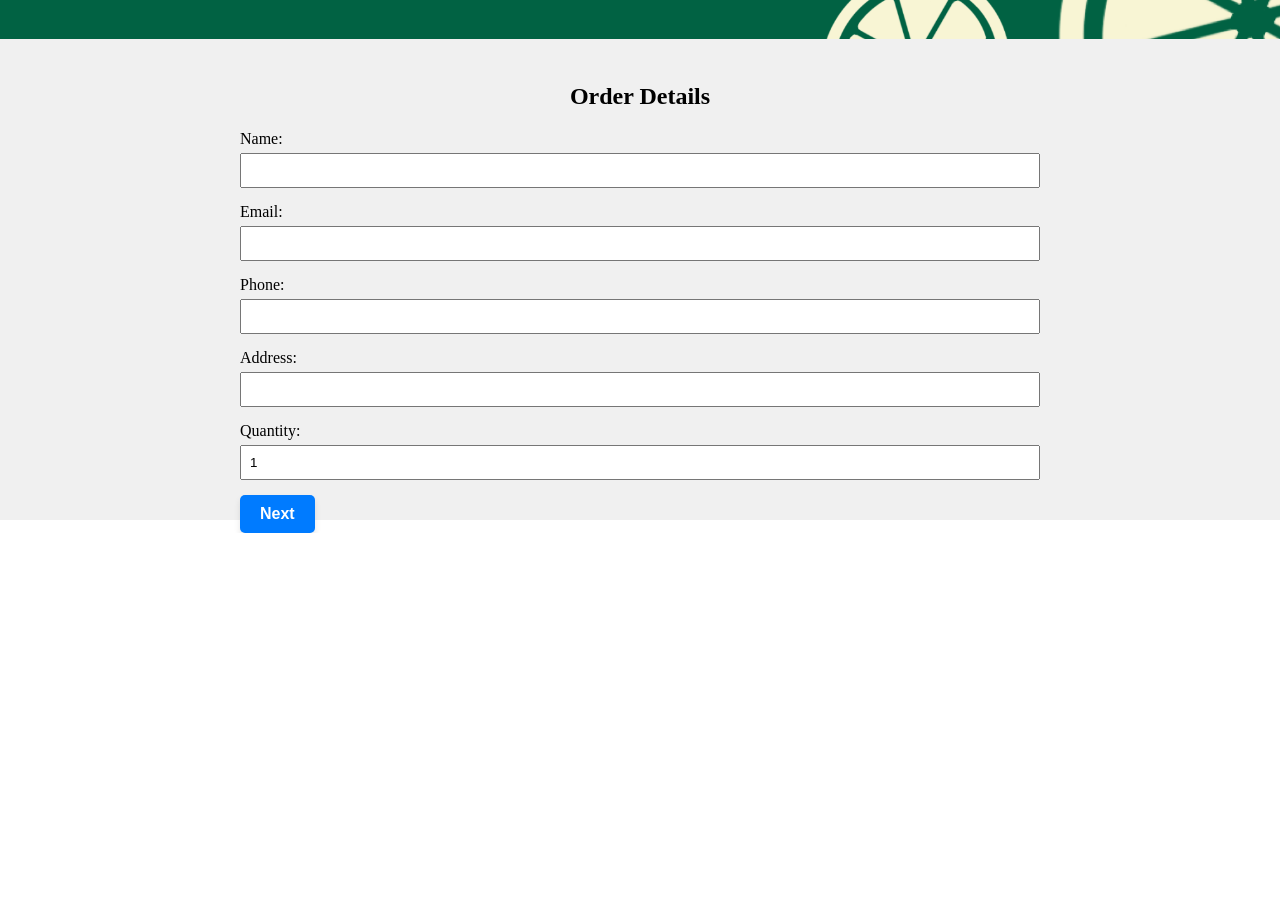
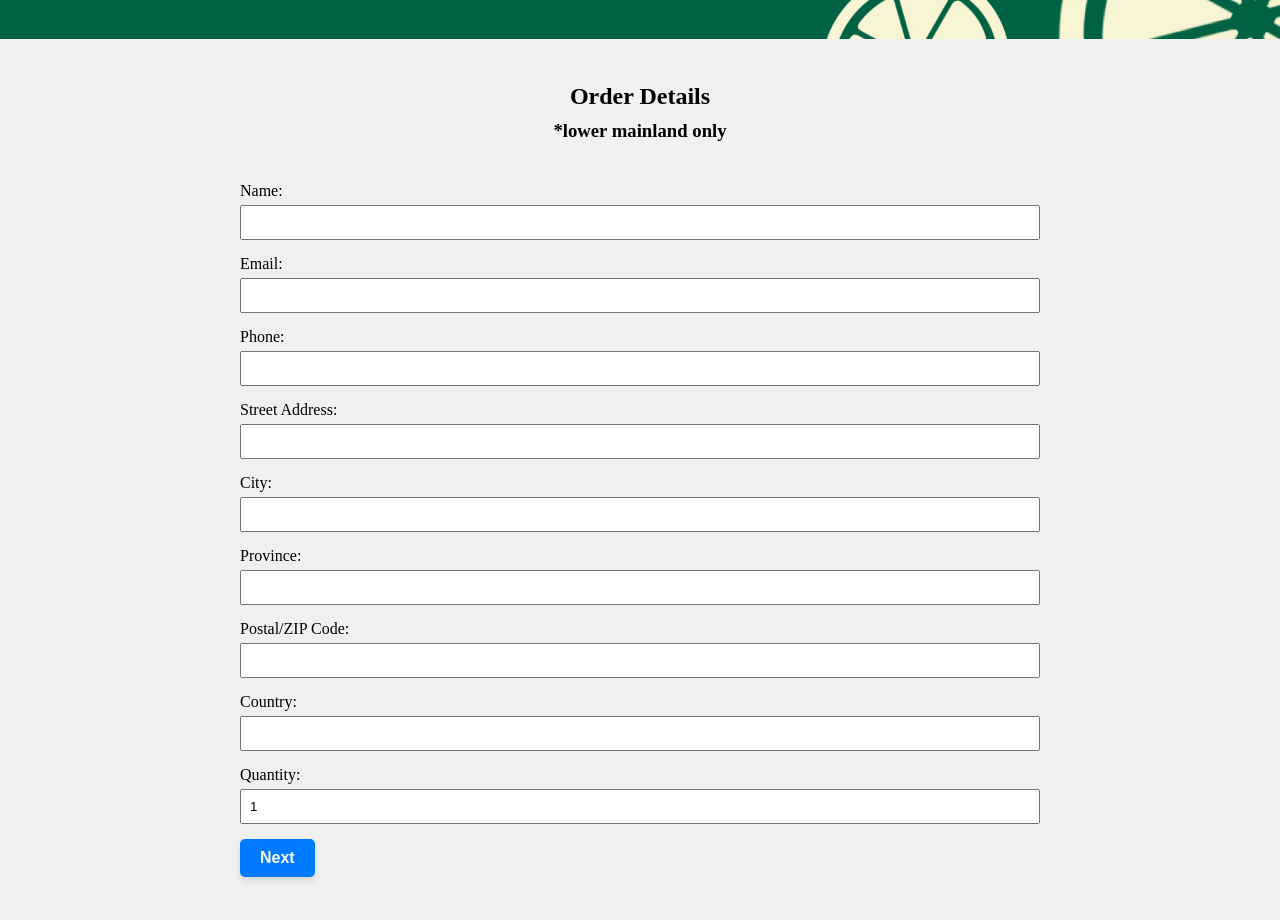
Before and after one commit to rayleishen/square-next, a Next.js app: page / in a window 1280 px wide. Shown: the part 280-1200 px from the top of the page. Before the commit the page ends 813 px from the top, so only its background shows below. Built offline with nearby package versions, Linux system fonts and the light colour scheme; what square would draw is missing.

Commit message:
added more address fields and thank you page

```diff
--- a/src/app/actions/actions.js
+++ b/src/app/actions/actions.js
@@ -9,7 +9,7 @@ BigInt.prototype.toJSON = function () {
 
 const { paymentsApi } = new Client({
   accessToken: process.env.SQUARE_ACCESS_TOKEN,
-  environment: "production",
+  environment: "production", //sandbox or production
 });
 
 /**
@@ -20,7 +20,8 @@ const { paymentsApi } = new Client({
 export async function submitPayment(sourceId, quantity) {
   const rawAmount = Math.round(6.99 * quantity * 100); // Calculate amount in cents
   const taxAmount = Math.round(rawAmount * 0.05); // Calculate 5% tax
-  const amount = rawAmount + taxAmount; // Add tax to the original amount
+  const shippingAmount = 2;
+  const amount = rawAmount + taxAmount + shippingAmount; // Add tax to the original amount
 
   try {
     const { result } = await paymentsApi.createPayment({
--- a/src/app/page.js
+++ b/src/app/page.js
@@ -32,6 +32,10 @@ export default function Home() {
     email: "",
     phone: "",
     address: "",
+    city: "",
+    province: "",
+    zip: "",
+    country: "",
     quantity: 1,
   });
 
@@ -45,7 +49,17 @@ export default function Home() {
 
   // Check if all fields are filled out
   const areFieldsFilled = () => {
-    return orderDetails.name && orderDetails.email && orderDetails.phone && orderDetails.address && orderDetails.quantity; // Add more conditions if there are more fields
+    return (
+      orderDetails.name &&
+      orderDetails.email &&
+      orderDetails.phone &&
+      orderDetails.address &&
+      orderDetails.city &&
+      orderDetails.province &&
+      orderDetails.zip &&
+      orderDetails.country &&
+      orderDetails.quantity
+    );
   };
 
   const calculateCharge = (quantity) => Math.round(6.99 * quantity * 100);
@@ -66,9 +80,10 @@ export default function Home() {
   };
 
   const renderOrderDetails = () => (
-    <div style={{ backgroundColor: '#f0f0f0', height: '100vh' }}>
+    <div style={{ backgroundColor: '#f0f0f0', minHeight: '100vh', height: 'auto' }}>
       <img src="/images/SecondSavour_Banner.png" alt="Logo" style={{ minWidth: '100%', maxWidth: '100%', height: 'auto' }} />
       <h2 className="order-header">Order Details</h2>
+      <h3 className="order-subheader">*lower mainland only</h3>
       <form className="order-form">
         <div className="form-group">
           <label>Name:</label>
@@ -101,12 +116,52 @@ export default function Home() {
           />
         </div>
         <div className="form-group">
-          <label>Address:</label>
+          <label>Street Address:</label>
           <input
             type="text"
             value={orderDetails.address}
             onChange={(e) =>
               setOrderDetails({ ...orderDetails, address: e.target.value })
+            }
+          />
+        </div>
+        <div className="form-group">
+          <label>City:</label>
+          <input
+            type="text"
+            value={orderDetails.city}
+            onChange={(e) =>
+              setOrderDetails({ ...orderDetails, city: e.target.value })
+            }
+          />
+        </div>
+        <div className="form-group">
+          <label>Province:</label>
+          <input
+            type="text"
+            value={orderDetails.province}
+            onChange={(e) =>
+              setOrderDetails({ ...orderDetails, province: e.target.value })
+            }
+          />
+        </div>
+        <div className="form-group">
+          <label>Postal/ZIP Code:</label>
+          <input
+            type="text"
+            value={orderDetails.zip}
+            onChange={(e) =>
+              setOrderDetails({ ...orderDetails, zip: e.target.value })
+            }
+          />
+        </div>
+        <div className="form-group">
+          <label>Country:</label>
+          <input
+            type="text"
+            value={orderDetails.country}
+            onChange={(e) =>
+              setOrderDetails({ ...orderDetails, country: e.target.value })
             }
           />
         </div>
@@ -145,6 +200,7 @@ export default function Home() {
             cursor: "pointer", // Pointer cursor on hover
             boxShadow: "0 4px 6px rgba(0, 0, 0, 0.1)", // Subtle shadow
             transition: "background-color 0.3s ease", // Smooth color transition
+            marginBottom: "200px",
           }}
           onMouseOver={(e) => (e.target.style.backgroundColor = "#0056b3")} // Darker blue on hover
           onMouseOut={(e) => (e.target.style.backgroundColor = "#007BFF")} // Original color on mouse out
@@ -157,7 +213,12 @@ export default function Home() {
         {`
           .order-header {
             max-width: 800px;
-            margin: 40px auto 20px; /* Added 40px top margin */
+            margin: 40px auto 10px; /* Added 40px top margin */
+            text-align: center;
+          }
+          .order-subheader {
+            max-width: 800px;
+            margin: 10px auto 40px; /* Added 40px top margin */
             text-align: center;
           }
           .order-form {
@@ -198,7 +259,8 @@ export default function Home() {
 
     const rawAmount = parseFloat(totalPrice)
     const taxAmount = (totalPrice * 0.05).toFixed(2); // Calculate 5% tax
-    const finalPrice = (rawAmount + parseFloat(taxAmount)).toFixed(2); // Add tax to the original amount
+    const shippingAmount = 2; // Shipping cost
+    const finalPrice = (rawAmount + parseFloat(taxAmount) + shippingAmount).toFixed(2); // Add tax to the original amount
 
     return (
       <div style={{ backgroundColor: '#f0f0f0', height: '100vh', display: 'flex', flexDirection: 'column', alignItems: 'center', justifyContent: 'center' }}>
@@ -208,16 +270,24 @@ export default function Home() {
             <h2 className="payment-header">Payment Details</h2>
             <p className="payment-text">Subtotal: ${rawAmount} CAD</p>
             <p className="payment-text">Tax: ${taxAmount} CAD</p>
+            <p className="payment-text">Shipping: ${shippingAmount} CAD</p>
             <p className="payment-text">Total Cost: ${finalPrice} CAD</p>
           </div>
         </div>
 
         <PaymentForm
+          //production
           applicationId="sq0idp-z69enspv1J3r73uJYyQ0Ag"
           locationId="L4XV1SXY1ECJY"
+
+          //sandbox
+          //applicationId="sandbox-sq0idb-ayXDRhsJiwimurKk9RNYcA"
+          //locationId="LXV6Q4QQXQFCT"
+
           cardTokenizeResponseReceived={async (token) => {
             const result = await submitPayment(token.token, orderDetails.quantity);
             console.log(result);
+            setStep(3);
           }}
         >
           <div style={{ maxWidth: "800px", margin: "0 auto" }}>
@@ -250,11 +320,37 @@ export default function Home() {
 
   };
 
+  const renderThankYou = () => {
+    return (
+      <div style={{ backgroundColor: '#f0f0f0', minHeight: '100vh', textAlign: 'center', padding: '20px' }}>
+        {/* Banner Image */}
+        <img
+          src="/images/SecondSavour_Banner.png"
+          alt="Logo"
+          style={{ minWidth: '100%', maxWidth: '100%', height: 'auto', marginBottom: '20px' }}
+        />
+
+        {/* Thank You Message */}
+        <h2 style={{ color: '#333', fontSize: '28px', margin: '20px 0' }}>Thank you for your order!</h2>
+        <p style={{ color: '#555', fontSize: '18px', lineHeight: '1.6', maxWidth: '600px', margin: '0 auto' }}>
+          We’ve received your order and are processing it. You’ll receive a confirmation email shortly with the details.
+          If you have any questions, feel free to <a href="mailto:secondsavour@enactussfu.com" style={{ color: '#007BFF' }}>contact us</a>.
+        </p>
+
+        {/* Optional Additional Content */}
+        <p style={{ marginTop: '30px', fontSize: '16px', color: '#777' }}>
+          Explore more on our <a href="https://www.secondsavour.ca/" style={{ color: '#007BFF' }}>homepage</a>.
+        </p>
+      </div>
+    );
+  };
+
 
   return (
     <div>
       {step === 1 && renderOrderDetails()}
       {step === 2 && renderPaymentDetails()}
+      {step === 3 && renderThankYou()}
     </div>
   );
 }
--- a/src/lib/sendgrid.js
+++ b/src/lib/sendgrid.js
@@ -13,7 +13,11 @@ export async function sendOrderEmail(orderDetails) {
       <p><strong>Name:</strong> ${orderDetails.name}</p>
       <p><strong>Email:</strong> ${orderDetails.email}</p>
       <p><strong>Phone:</strong> ${orderDetails.phone}</p>
-      <p><strong>Address:</strong> ${orderDetails.address}</p>
+      <p><strong>Street Address:</strong> ${orderDetails.address}</p>
+      <p><strong>City:</strong> ${orderDetails.address}</p>
+      <p><strong>Province:</strong> ${orderDetails.address}</p>
+      <p><strong>Postal/ZIP Code:</strong> ${orderDetails.zip}</p>
+      <p><strong>Country:</strong> ${orderDetails.country}</p>
       <p><strong>Quantity:</strong> ${orderDetails.quantity}</p>
     `,
   };
```
Also changed, not shown: src/app/api/send-order-email/route.js (line endings or trailing spaces).
